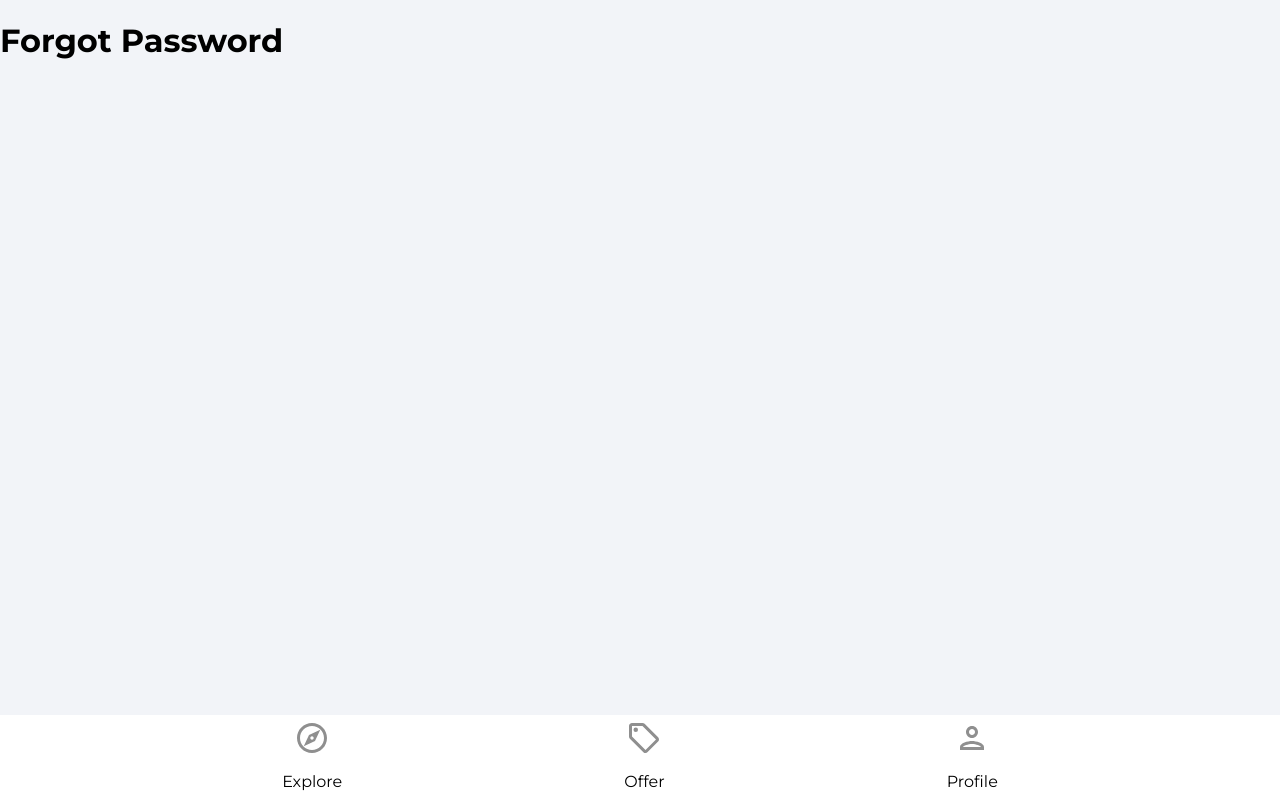
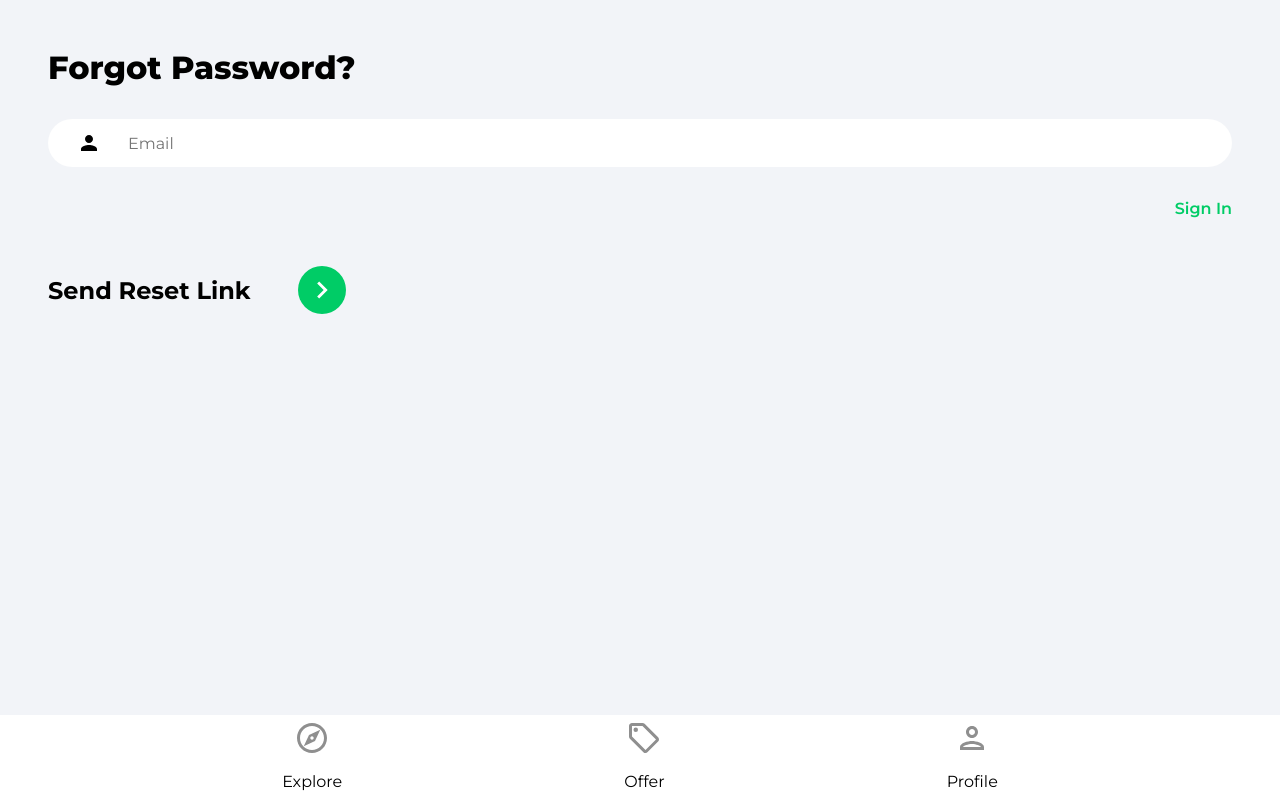
Before and after one commit to whitebeard086/house_marketplace, a React (Create React App) app: page /forgot-password in a window 1280 px wide. Built offline with nearby package versions, Linux system fonts and the light colour scheme.

Commit message:
add forgot password functionality to reset password

```diff
--- a/src/pages/ForgotPassword.jsx
+++ b/src/pages/ForgotPassword.jsx
@@ -1,9 +1,56 @@
+import { getAuth, sendPasswordResetEmail } from "firebase/auth";
+import { useState } from "react";
+import { Link } from "react-router-dom";
+import { toast } from "react-toastify";
+import { ReactComponent as ArrowRightIcon } from "../assets/svg/keyboardArrowRightIcon.svg";
+
 const ForgotPassword = () => {
-    return (
-      <div>
-          <h1>Forgot
-              Password</h1>
-      </div>
-    )
-  }
-  export default ForgotPassword
+  const [email, setEmail] = useState("");
+
+  const onChange = e => setEmail(e.target.value);
+
+  const onSubmit = async (e) => {
+    e.preventDefault();
+
+    try {
+      const auth = getAuth();
+      await sendPasswordResetEmail(auth, email)
+
+      toast.success("Password reset link successfully sent")
+    } catch (error) {
+      toast.error("Could not send reset link, please try again")
+    }
+  };
+
+  return (
+    <div className="pageContainer">
+      <header>
+        <p className="pageHeader">Forgot Password?</p>
+      </header>
+
+      <main>
+        <form onSubmit={onSubmit}>
+          <input
+            type="email"
+            placeholder="Email"
+            id="email"
+            value={email}
+            onChange={onChange}
+            className="emailInput"
+          />
+          <Link className="forgotPasswordLink" to="/sign-in">
+            Sign In
+          </Link>
+
+          <div className="signInBar">
+            <div className="signInText">Send Reset Link</div>
+            <button className="signInButton">
+              <ArrowRightIcon fill="#fff" width="34px" height="34px" />
+            </button>
+          </div>
+        </form>
+      </main>
+    </div>
+  );
+};
+export default ForgotPassword;
```
